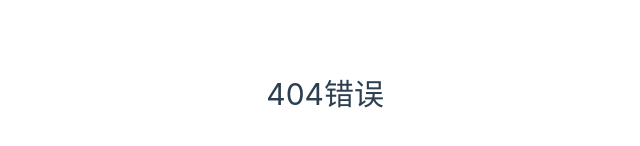
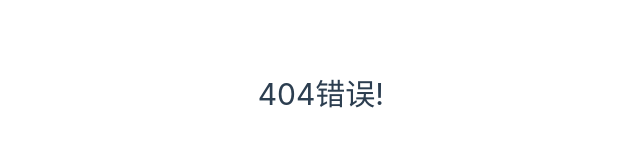
Before and after one commit to giaogiaoy/Super-Bull-Horse, a Vue app in the folder projectVue/: page /404error in a window 1280 px wide. Shown: the part 306-452 px from the top of the page, without its empty margins (256-896 px from the left). Built offline with nearby package versions, Linux system fonts and the light colour scheme; the HTML template or start-up script is replaced by a standard one.

Commit message:
test: 修改404

```diff
--- a/projectVue/src/views/404Error.vue
+++ b/projectVue/src/views/404Error.vue
@@ -1,6 +1,6 @@
 <template>
   <div class="about">
-    <h1>404错误</h1>
+    <h1>404错误!</h1>
   </div>
 </template>
 
```
Also changed, not shown: projectVue/src/App.vue (line endings or trailing spaces), 1 other file (tests, documents, lock files or other folders).
